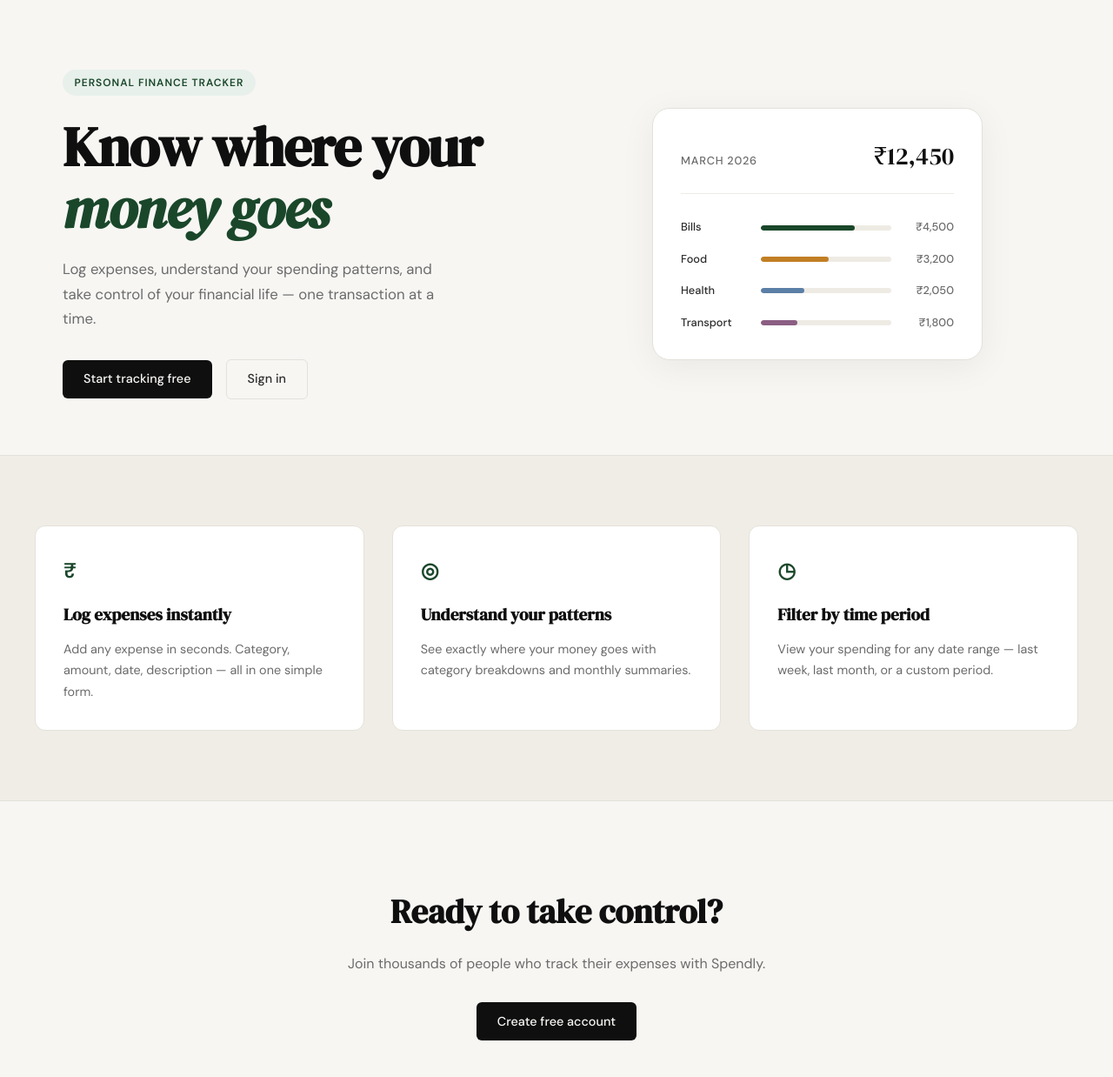
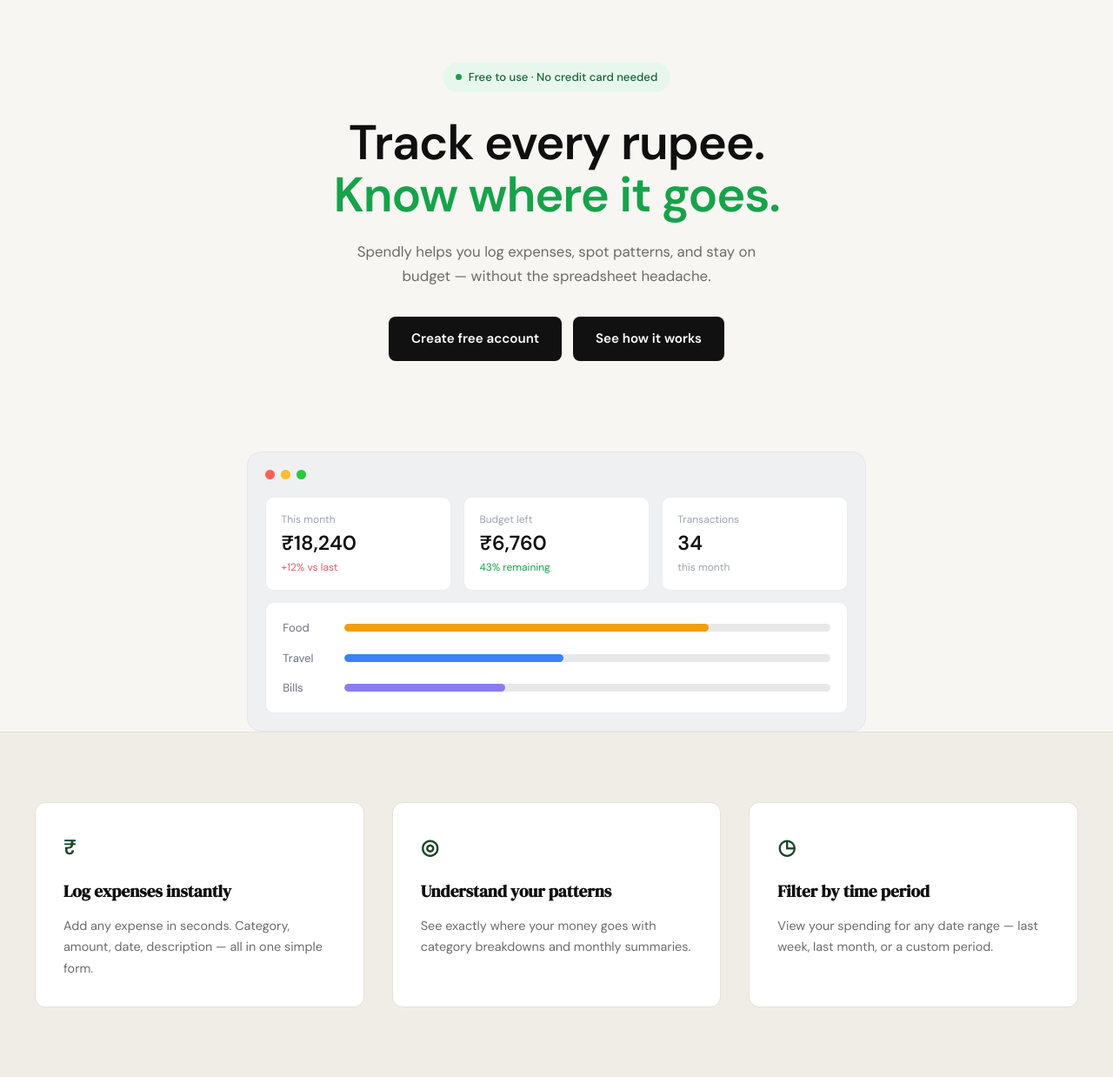
Before and after one commit to unani676592/Spendly, a Flask app: page / in a window 1280 px wide. Shown: the part 61-1299 px from the top of the page at 87% size. Run offline with Flask 3, Linux system fonts and the light colour scheme.

Commit message:
landing redesign amd the hero section to match mokup

```diff
--- /dev/null
+++ b/static/css/landing.css
@@ -0,0 +1,201 @@
+/* ------------------------------------------------------------------ */
+/* Landing hero (redesigned)                                           */
+/* ------------------------------------------------------------------ */
+
+.lp-hero {
+    text-align: center;
+    padding: 4.5rem 1.5rem 3.5rem;
+    max-width: 820px;
+    margin: 0 auto;
+}
+
+/* Badge ---------------------------------------------------------------*/
+.lp-badge {
+    display: inline-flex;
+    align-items: center;
+    gap: 0.5rem;
+    background: #e7f7ee;
+    color: #166534;
+    font-size: 0.82rem;
+    font-weight: 500;
+    padding: 0.4rem 0.95rem;
+    border-radius: 999px;
+    margin-bottom: 1.75rem;
+}
+
+.lp-badge-dot {
+    width: 7px;
+    height: 7px;
+    border-radius: 50%;
+    background: #16a34a;
+}
+
+/* Title ---------------------------------------------------------------*/
+.lp-title {
+    font-family: var(--font-body);
+    font-weight: 800;
+    font-size: clamp(2.25rem, 5.5vw, 3.5rem);
+    line-height: 1.08;
+    letter-spacing: -0.02em;
+    color: var(--ink);
+    margin-bottom: 1.25rem;
+}
+
+.lp-title-accent {
+    color: #16a34a;
+}
+
+/* Subtitle ------------------------------------------------------------*/
+.lp-subtitle {
+    color: var(--ink-muted);
+    font-size: 1.05rem;
+    line-height: 1.7;
+    max-width: 500px;
+    margin: 0 auto 2rem;
+}
+
+/* Actions -------------------------------------------------------------*/
+.lp-actions {
+    display: flex;
+    justify-content: center;
+    gap: 0.85rem;
+    flex-wrap: wrap;
+}
+
+.lp-btn-primary,
+.lp-btn-secondary {
+    display: inline-block;
+    background: #111111;
+    color: #ffffff;
+    font-family: var(--font-body);
+    font-size: 0.95rem;
+    font-weight: 600;
+    padding: 0.85rem 1.6rem;
+    border-radius: 8px;
+    border: none;
+    cursor: pointer;
+    transition: background 0.2s;
+    text-decoration: none;
+}
+
+.lp-btn-primary:hover,
+.lp-btn-secondary:hover {
+    background: #2d2d2d;
+}
+
+/* ------------------------------------------------------------------ */
+/* Preview window                                                      */
+/* ------------------------------------------------------------------ */
+
+.lp-preview {
+    max-width: 760px;
+    margin: 3rem auto 0;
+    padding: 0 1.5rem;
+}
+
+.lp-window {
+    background: #eef0f2;
+    border: 1px solid #e5e7eb;
+    border-radius: 16px;
+    padding: 1.25rem;
+    text-align: left;
+}
+
+.lp-window-dots {
+    display: flex;
+    gap: 0.45rem;
+    margin-bottom: 1.25rem;
+}
+
+.lp-dot {
+    width: 11px;
+    height: 11px;
+    border-radius: 50%;
+}
+
+.lp-dot-red    { background: #ff5f57; }
+.lp-dot-yellow { background: #febc2e; }
+.lp-dot-green  { background: #28c840; }
+
+/* Stat tiles ----------------------------------------------------------*/
+.lp-stats {
+    display: grid;
+    grid-template-columns: repeat(3, 1fr);
+    gap: 0.85rem;
+    margin-bottom: 0.85rem;
+}
+
+.lp-stat {
+    background: #ffffff;
+    border: 1px solid #ededed;
+    border-radius: 10px;
+    padding: 1rem 1.1rem;
+    display: flex;
+    flex-direction: column;
+    gap: 0.3rem;
+}
+
+.lp-stat-label {
+    font-size: 0.75rem;
+    color: #9ca3af;
+}
+
+.lp-stat-value {
+    font-size: 1.45rem;
+    font-weight: 700;
+    color: #111111;
+    line-height: 1.1;
+}
+
+.lp-stat-meta {
+    font-size: 0.75rem;
+}
+
+.lp-up     { color: #e35d6a; }
+.lp-good   { color: #16a34a; }
+.lp-muted  { color: #9ca3af; }
+
+/* Bars ----------------------------------------------------------------*/
+.lp-bars {
+    background: #ffffff;
+    border: 1px solid #ededed;
+    border-radius: 10px;
+    padding: 1.1rem 1.2rem;
+    display: flex;
+    flex-direction: column;
+    gap: 0.85rem;
+}
+
+.lp-bar-row {
+    display: grid;
+    grid-template-columns: 55px 1fr;
+    align-items: center;
+    gap: 1rem;
+}
+
+.lp-bar-label {
+    font-size: 0.82rem;
+    color: #6b7280;
+}
+
+.lp-bar-track {
+    height: 9px;
+    background: #e8e8e8;
+    border-radius: 999px;
+    overflow: hidden;
+}
+
+.lp-bar {
+    height: 100%;
+    border-radius: 999px;
+}
+
+.lp-bar-food   { background: #f59e0b; }
+.lp-bar-travel { background: #3b82f6; }
+.lp-bar-bills  { background: #8b7cf6; }
+
+/* Responsive ----------------------------------------------------------*/
+@media (max-width: 600px) {
+    .lp-stats { grid-template-columns: 1fr; }
+    .lp-actions { flex-direction: column; align-items: stretch; }
+}
--- a/templates/landing.html
+++ b/templates/landing.html
@@ -2,64 +2,77 @@
 
 {% block title %}Spendly — Track Every Rupee{% endblock %}
 
+{% block head %}
+<link rel="stylesheet" href="{{ url_for('static', filename='css/landing.css') }}">
+{% endblock %}
+
 {% block content %}
 
-<section class="hero">
-    <div class="hero-inner">
-        <div class="hero-badge">Personal Finance Tracker</div>
-        <h1 class="hero-title">
-            Know where your<br>
-            <em>money goes</em>
-        </h1>
-        <p class="hero-subtitle">
-            Log expenses, understand your spending patterns,
-            and take control of your financial life —
-            one transaction at a time.
-        </p>
-        <div class="hero-actions">
-            <a href="{{ url_for('register') }}" class="btn-primary">Start tracking free</a>
-            <a href="{{ url_for('login') }}" class="btn-ghost">Sign in</a>
+<section class="lp-hero">
+    <div class="lp-badge">
+        <span class="lp-badge-dot"></span>
+        Free to use · No credit card needed
+    </div>
+    <h1 class="lp-title">
+        Track every rupee.<br>
+        <span class="lp-title-accent">Know where it goes.</span>
+    </h1>
+    <p class="lp-subtitle">
+        Spendly helps you log expenses, spot patterns, and stay
+        on budget — without the spreadsheet headache.
+    </p>
+    <div class="lp-actions">
+        <a href="{{ url_for('register') }}" class="lp-btn-primary">Create free account</a>
+        <a href="{{ url_for('login') }}" class="lp-btn-secondary">See how it works</a>
+    </div>
+</section>
+
+<div class="lp-preview">
+    <div class="lp-window">
+        <div class="lp-window-dots">
+            <span class="lp-dot lp-dot-red"></span>
+            <span class="lp-dot lp-dot-yellow"></span>
+            <span class="lp-dot lp-dot-green"></span>
         </div>
-    </div>
-    <div class="hero-visual">
-        <div class="mock-card">
-            <div class="mock-card-header">
-                <span class="mock-label">March 2026</span>
-                <span class="mock-total">₹12,450</span>
+        <div class="lp-stats">
+            <div class="lp-stat">
+                <span class="lp-stat-label">This month</span>
+                <span class="lp-stat-value">₹18,240</span>
+                <span class="lp-stat-meta lp-up">+12% vs last</span>
             </div>
-            <div class="mock-bars">
-                <div class="mock-bar-row">
-                    <span class="mock-cat">Bills</span>
-                    <div class="mock-bar-track">
-                        <div class="mock-bar" style="width: 72%"></div>
-                    </div>
-                    <span class="mock-amt">₹4,500</span>
+            <div class="lp-stat">
+                <span class="lp-stat-label">Budget left</span>
+                <span class="lp-stat-value">₹6,760</span>
+                <span class="lp-stat-meta lp-good">43% remaining</span>
+            </div>
+            <div class="lp-stat">
+                <span class="lp-stat-label">Transactions</span>
+                <span class="lp-stat-value">34</span>
+                <span class="lp-stat-meta lp-muted">this month</span>
+            </div>
+        </div>
+        <div class="lp-bars">
+            <div class="lp-bar-row">
+                <span class="lp-bar-label">Food</span>
+                <div class="lp-bar-track">
+                    <div class="lp-bar lp-bar-food" style="width: 75%"></div>
                 </div>
-                <div class="mock-bar-row">
-                    <span class="mock-cat">Food</span>
-                    <div class="mock-bar-track">
-                        <div class="mock-bar mock-bar-2" style="width: 52%"></div>
-                    </div>
-                    <span class="mock-amt">₹3,200</span>
+            </div>
+            <div class="lp-bar-row">
+                <span class="lp-bar-label">Travel</span>
+                <div class="lp-bar-track">
+                    <div class="lp-bar lp-bar-travel" style="width: 45%"></div>
                 </div>
-                <div class="mock-bar-row">
-                    <span class="mock-cat">Health</span>
-                    <div class="mock-bar-track">
-                        <div class="mock-bar mock-bar-3" style="width: 33%"></div>
-                    </div>
-                    <span class="mock-amt">₹2,050</span>
-                </div>
-                <div class="mock-bar-row">
-                    <span class="mock-cat">Transport</span>
-                    <div class="mock-bar-track">
-                        <div class="mock-bar mock-bar-4" style="width: 28%"></div>
-                    </div>
-                    <span class="mock-amt">₹1,800</span>
+            </div>
+            <div class="lp-bar-row">
+                <span class="lp-bar-label">Bills</span>
+                <div class="lp-bar-track">
+                    <div class="lp-bar lp-bar-bills" style="width: 33%"></div>
                 </div>
             </div>
         </div>
     </div>
-</section>
+</div>
 
 <section class="features">
     <div class="features-inner">
```
